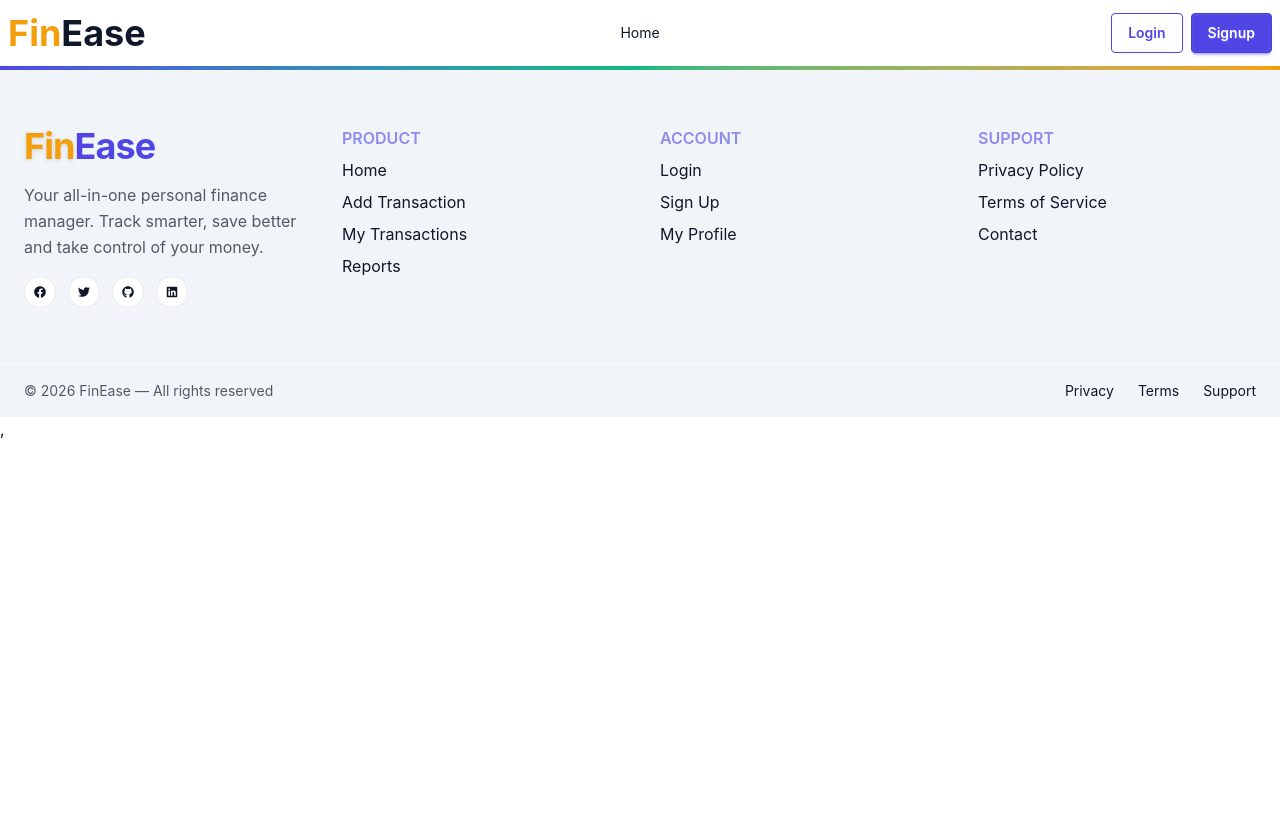
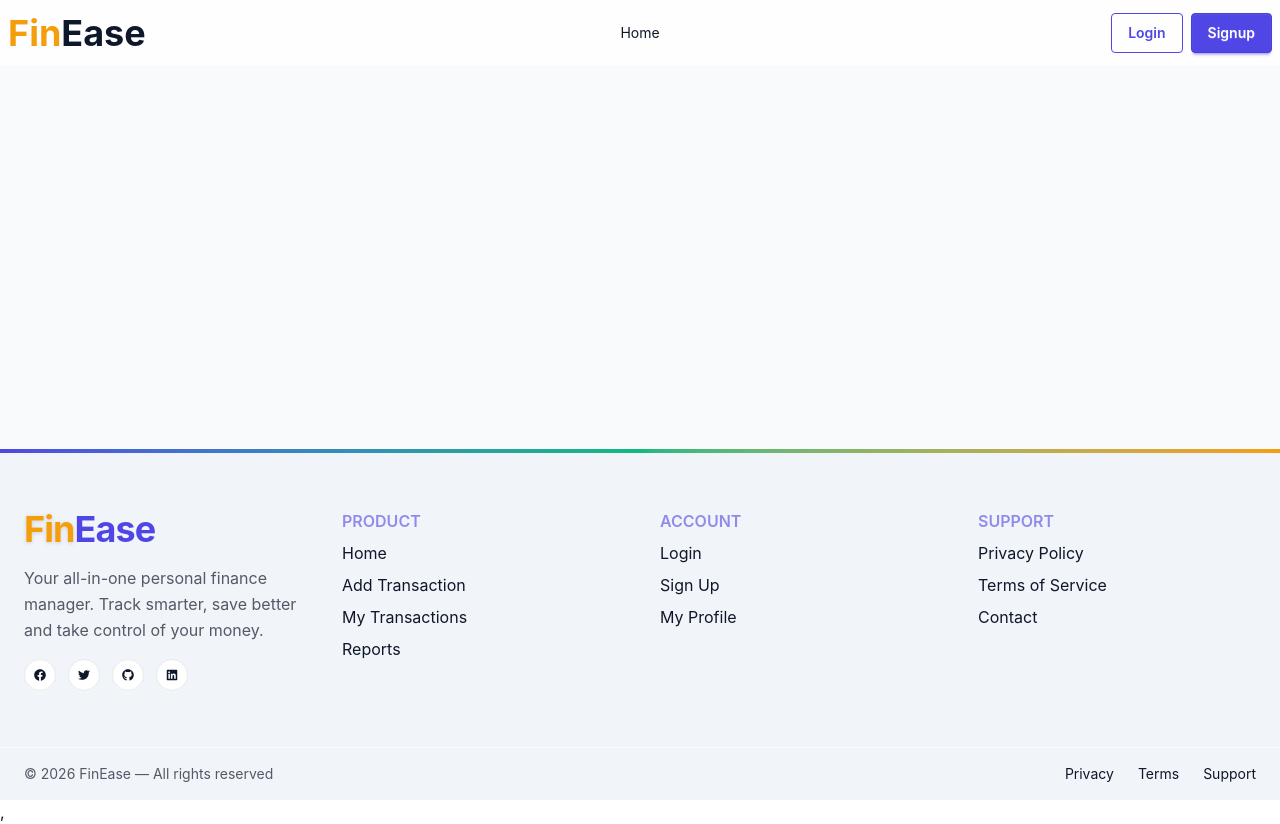
Before and after one commit to Al-Amin018555/FinEase-Client, a React (Vite) app: page /add-transaction in a window 1280 px wide. Before the commit the page ends 800 px from the top, so only its background shows below. Built offline with nearby package versions, Linux system fonts and the light colour scheme; no server answers.

Commit message:
added error page on invalid routes

```diff
--- a/index.html
+++ b/index.html
@@ -1,5 +1,5 @@
 <!doctype html>
-<html lang="en">
+<html lang="en" data-theme="light">
   <head>
     <meta charset="UTF-8" />
     <link rel="icon" type="image/svg+xml" href="/vite.svg" />
--- a/src/components/Footer/Footer.jsx
+++ b/src/components/Footer/Footer.jsx
@@ -3,11 +3,11 @@ import { FaFacebook, FaGithub, FaLinkedin, FaTwitter } from "react-icons/fa";
 
 const Footer = () => {
   return (
-    <footer className="bg-base-300 text-base-content border-t border-base-200">
+    <footer className="bg-base-300 text-base-content border-t m-0 border-base-200">
 
       {/* Top Accent Line */}
 
-      <div className="h-1 w-full bg-gradient-to-r from-primary via-secondary to-accent"></div>
+      <div className="h-1 w-full bg-linear-to-r from-primary via-secondary to-accent"></div>
 
       <div className="max-w-7xl mx-auto px-6 py-14 grid gap-10 md:grid-cols-2 lg:grid-cols-4">
 
--- a/src/layouts/MainLayout.jsx
+++ b/src/layouts/MainLayout.jsx
@@ -3,13 +3,20 @@ import Header from "../components/Header/Header";
 import Footer from "../components/Footer/Footer";
 
 const MainLayout = () => {
-    return (
-        <div>
-            <Header></Header>
-            <Outlet></Outlet>
-            <Footer></Footer>
-        </div>
-    );
+  return (
+    <div className="flex flex-col min-h-screen bg-base-200">
+
+      <Header />
+
+      {/* This takes remaining space */}
+      <main className="grow">
+        <Outlet />
+      </main>
+
+      <Footer />
+
+    </div>
+  );
 };
 
 export default MainLayout;
--- /dev/null
+++ b/src/pages/Error.jsx
@@ -0,0 +1,13 @@
+import { Link } from 'react-router';
+import errorImg from '../assets/error_pic.jpg';
+const Error = () => {
+    return (
+        <div className='flex gap-4 flex-col justify-center items-center'>
+            <img className='w-2/6' src={errorImg} alt="" />
+            <p className='text-3xl font-bold'>Page Not Found</p>
+           <Link to='/'><button className='btn btn-primary'>Go to home</button></Link>
+        </div>
+    );
+};
+
+export default Error;
--- a/src/routes/Routes.jsx
+++ b/src/routes/Routes.jsx
@@ -10,10 +10,12 @@ import UpdateTransaction from "../components/UpdateTransaction/UpdateTransaction
 import TransactionDetails from "../pages/TransactionDetails";
 import MyProfile from "../pages/MyProfile";
 import Reports from "../pages/Reports";
+import Error from "../pages/Error";
 const router = createBrowserRouter([
     {
         path: "/",
         Component: MainLayout,
+        errorElement:<Error></Error>,
         children: [
             { path: '/', Component: Home },
             {
```
Also changed, not shown: src/assets/error_pic.jpg (added), src/index.css (line endings or trailing spaces).
